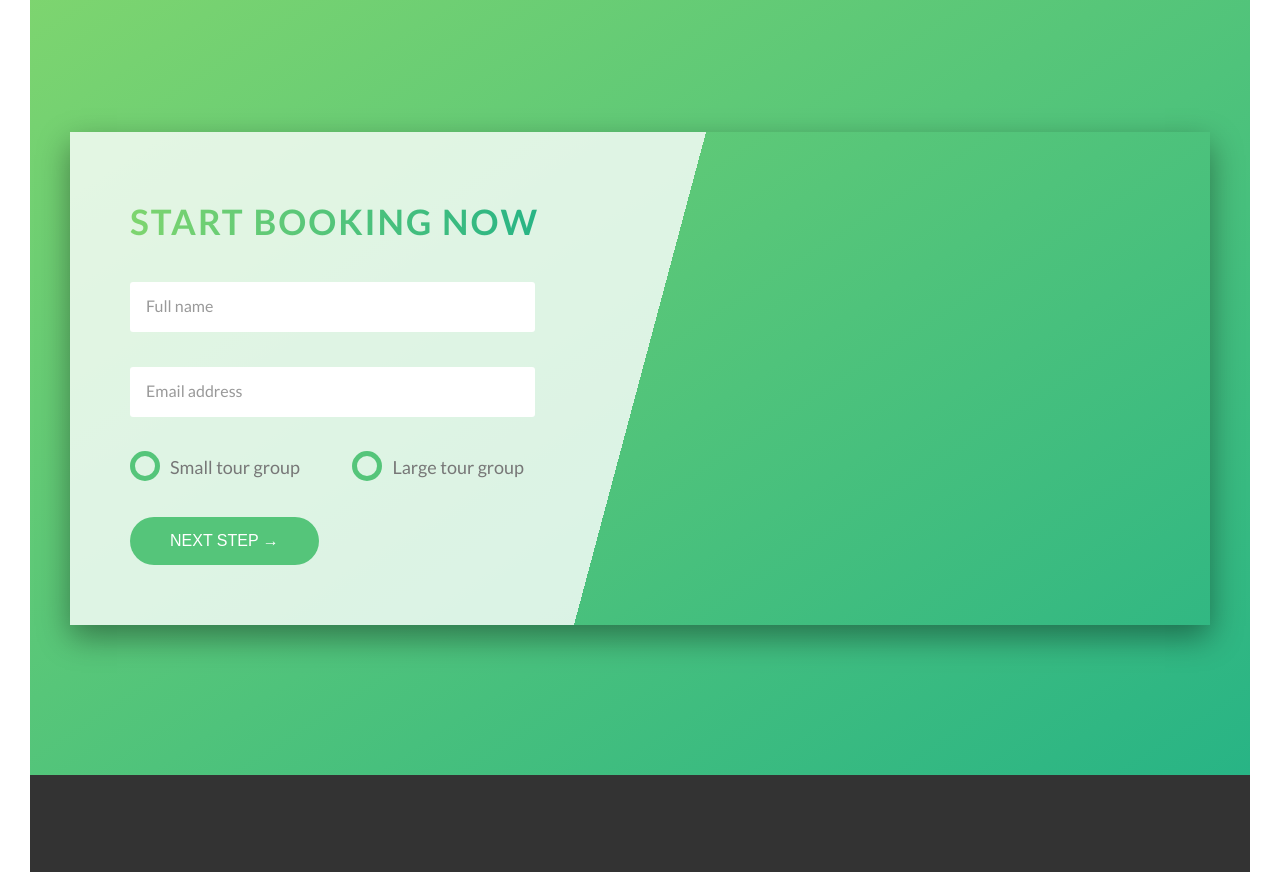
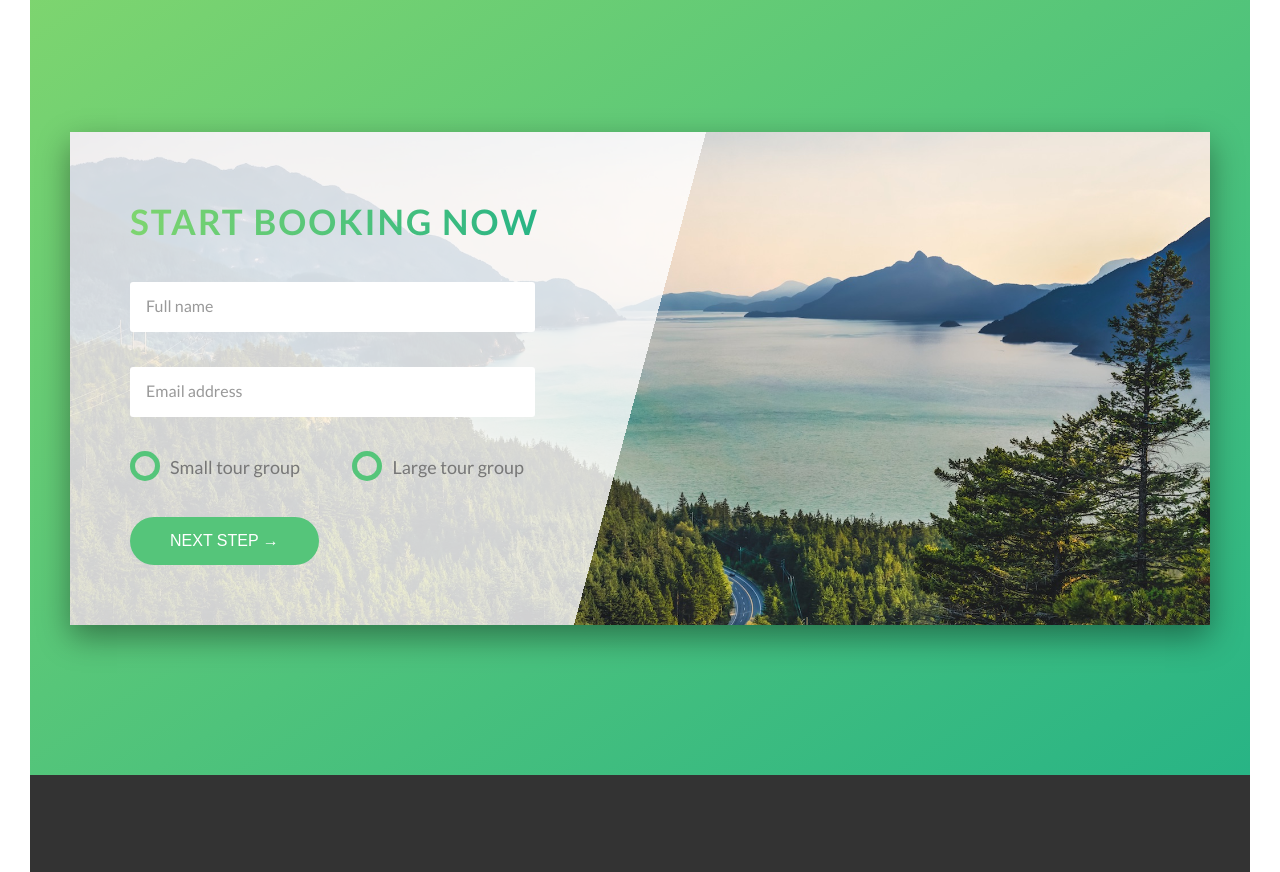
Before and after one commit to tnghung/Natours, a website: page index.html in a window 1280 px wide. Shown: the part 4620-5492 px from the top of the page. Drawn offline with Linux system fonts and the light colour scheme; the site is published under a folder, as on GitHub Pages, so addresses that start at the root find nothing.

Commit message:
Final fix url for image background in form section

```diff
--- a/sass/pages/_home.scss
+++ b/sass/pages/_home.scss
@@ -49,7 +49,7 @@
         rgba($color-white, 0.8) 50%,
         transparent 50%
       ),
-      url(/img/nat-10.jpg);
+      url(../img/nat-10.jpg);
     background-size: cover;
     box-shadow: 0 1.2rem 3rem rgba($color: $color-black, $alpha: 0.4);
 
```
Also changed, not shown: css/style.css.
